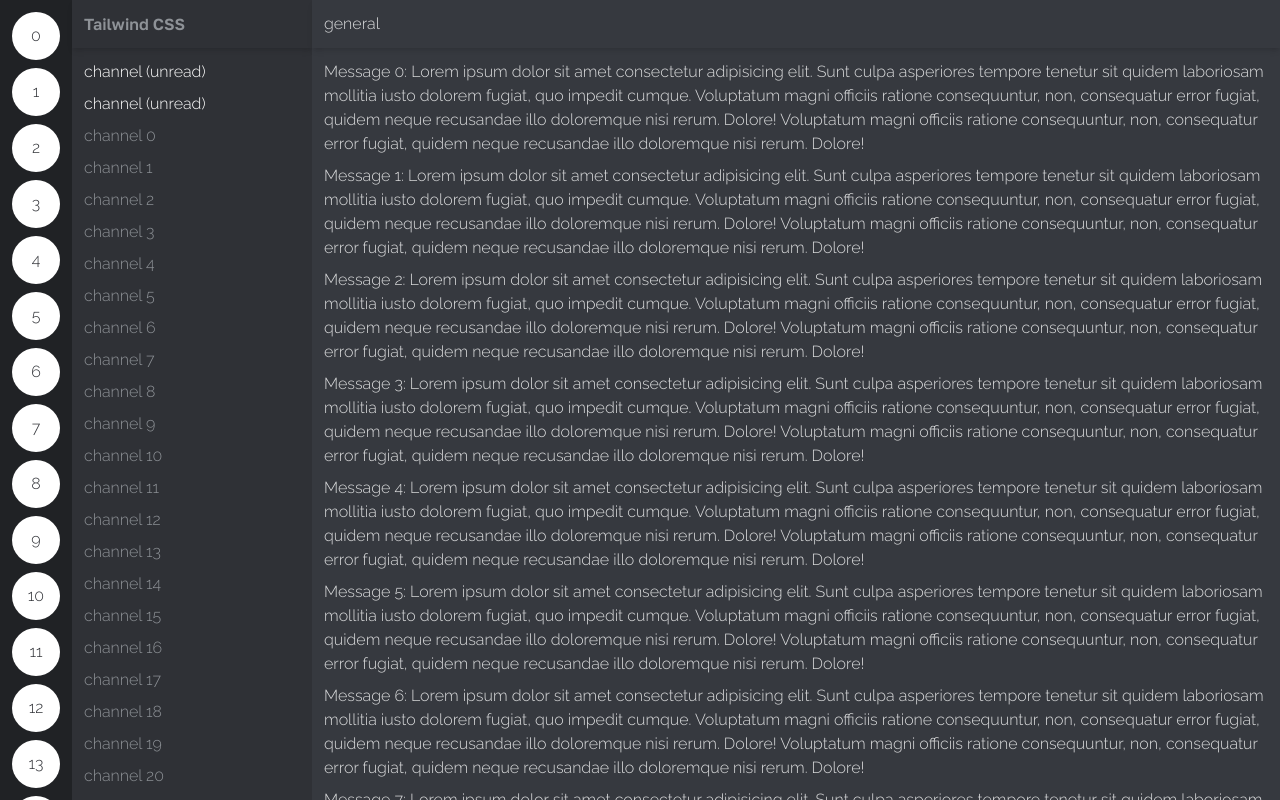
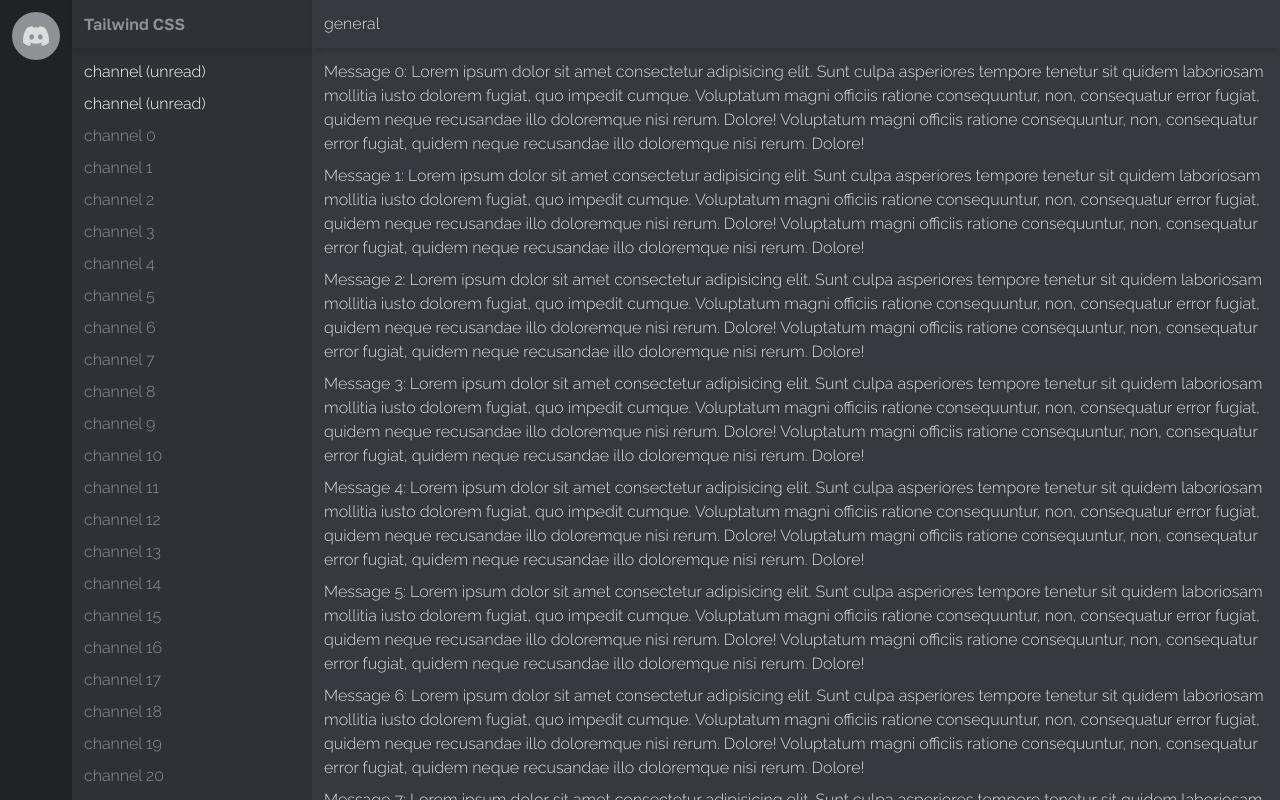
Before and after one commit to zaryabdev/tailwind-practice, a React (Vite) app in the folder my-project/: page / in a window 1280 px wide. Built offline with nearby package versions, Linux system fonts and the light colour scheme.

Commit message:
06-egghead-building-a-hoverable-server-selector-with-svg-Amg7RsNOT

```diff
--- a/my-project/src/App.jsx
+++ b/my-project/src/App.jsx
@@ -9,11 +9,14 @@
         >
             <div className="flex text-gray-100 h-screen">
                 <div className="bg-gray-900 p-3 space-y-2 overflow-y-scroll">
-                    {[...Array(40)].map((_, i) => (
+                    <div className="bg-gray-300 text-gray-100  w-12 h-12 rounded-full flex items-center justify-center hover:bg-brand hover:text-white transition duraion-200">
+                        <DiscordIcon className="w-7 h-5" />
+                    </div>
+                    {/* {[...Array(40)].map((_, i) => (
                         <div className="bg-white text-gray-800  w-12 h-12 rounded-full flex items-center justify-center">
                             {i}
                         </div>
-                    ))}
+                    ))} */}
                 </div>
                 <div className="bg-gray-800  w-60 flex flex-col">
                     {/* flex-shrink-0  */}
@@ -53,4 +56,15 @@
     );
 }
 
+function DiscordIcon(props) {
+    return (
+        <svg aria-hidden="true" viewBox="0 0 28 20" {...props}>
+            <path
+                fill="currentColor"
+                d="M23.021 1.677A21.227 21.227 0 0017.658 0c-.252.462-.483.935-.687 1.418a19.931 19.931 0 00-5.943 0C10.82.935 10.59.462 10.337.005c-1.856.32-3.659.88-5.37 1.677C1.567 6.78.65 11.754 1.111 16.652A21.504 21.504 0 007.691 20c.532-.726 1.004-1.5 1.407-2.309a13.582 13.582 0 01-2.221-1.078c.188-.137.37-.274.547-.428a15.232 15.232 0 0013.152 0c.177.148.36.291.541.428-.707.424-1.453.787-2.22 1.078.408.808.875 1.578 1.405 2.303a21.5 21.5 0 006.58-3.347h.007c.541-5.674-.922-10.6-3.868-14.97zM9.681 13.638c-1.283 0-2.34-1.193-2.34-2.644S8.37 8.35 9.68 8.35c1.308 0 2.359 1.193 2.338 2.644 0 1.451-1.036 2.644-2.339 2.644zm8.635 0c-1.283 0-2.34-1.193-2.34-2.644s1.036-2.644 2.34-2.644c1.302 0 2.36 1.193 2.338 2.644 0 1.451-1.036 2.644-2.338 2.644z"
+            />
+        </svg>
+    );
+}
+
 export default App;
--- a/my-project/tailwind.config.cjs
+++ b/my-project/tailwind.config.cjs
@@ -15,6 +15,7 @@
         title: ["Golos Text", "Open Sans", ...defaultTheme.fontFamily.sans]
       },
       colors: {
+        brand: "#5865F2",
         gray: {
           50: "#ECEDEE",
           100: "#DCDDDE",
```
